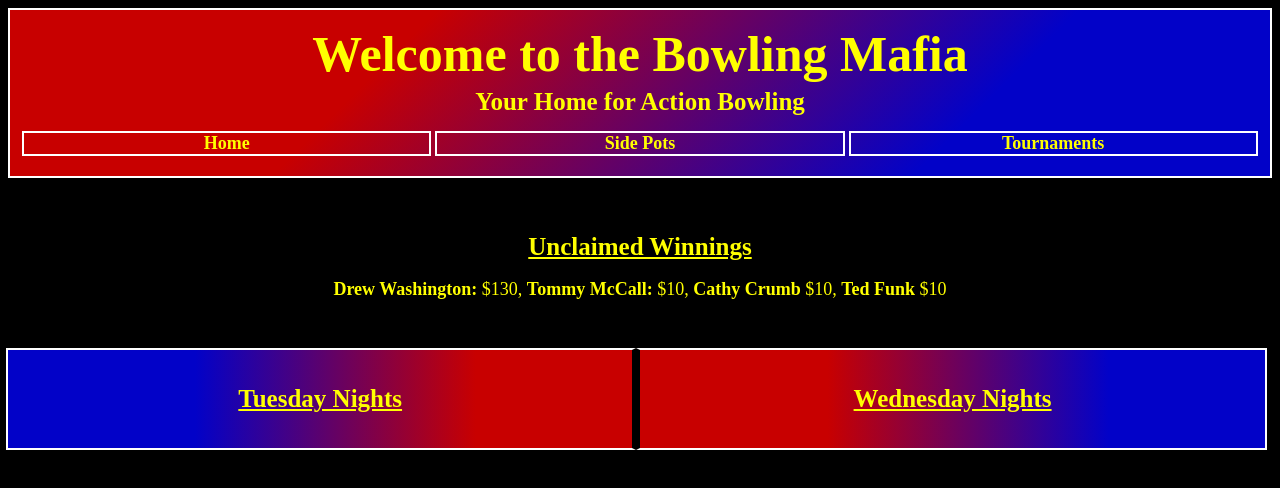
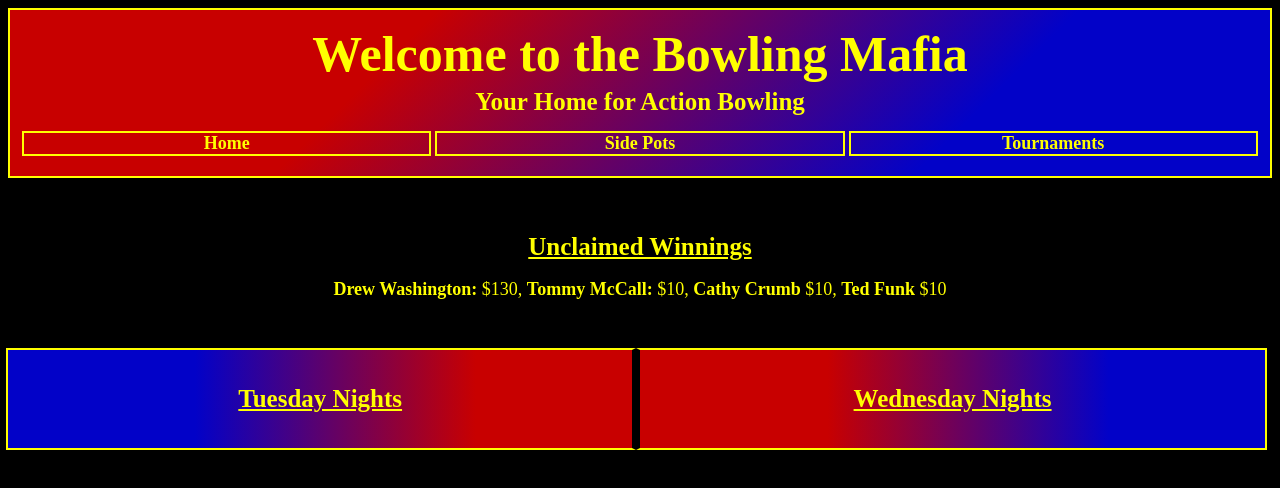
Before and after one commit to amalozzi300/Bowling-Mafia, a plain HTML site: page sidepots.html in a window 1280 px wide. Drawn offline with Linux system fonts and the light colour scheme.

Commit message:
more color change

```diff
--- a/css/common.css
+++ b/css/common.css
@@ -9,7 +9,7 @@ body {
 
 .banner {
   background: linear-gradient(135deg, rgb(200, 0, 0) 30%, rgb(2, 2, 200) 75%);
-  border: 2px solid white;
+  border: 2px solid yellow;
   text-align: center;
   width: 100%;
   padding: 10px;
@@ -29,7 +29,7 @@ body {
 
 .nav-bar a {
   display: inline-block;
-  border: 2px solid white;
+  border: 2px solid yellow;
   font-size: 18px;
   font-weight: bold;
   list-style: none;
--- a/css/sidepots.css
+++ b/css/sidepots.css
@@ -31,8 +31,8 @@
 
 .tuesday-box, .wednesday-box {
   display: table-cell;
-  border-top: solid 2px white;
-  border-bottom: solid 2px white;
+  border-top: solid 2px yellow;
+  border-bottom: solid 2px yellow;
   font-size: 18px;
   text-align: left;
   width: 50%;
@@ -41,13 +41,13 @@
 
 .tuesday-box {
   background: linear-gradient(90deg, rgb(2, 2, 200) 30%, rgb(200, 0, 0) 75%);
-  border-left: solid 2px white;
+  border-left: solid 2px yellow;
   border-right: solid 4px black;
 }
 
 .wednesday-box {
   background: linear-gradient(90deg, rgb(200, 0, 0) 30%, rgb(2, 2, 200) 75%);
-  border-right: solid 2px white;
+  border-right: solid 2px yellow;
   border-left: solid 4px black;
 }
 
```
Also changed, not shown: css/index.css (+4 -4 lines).
